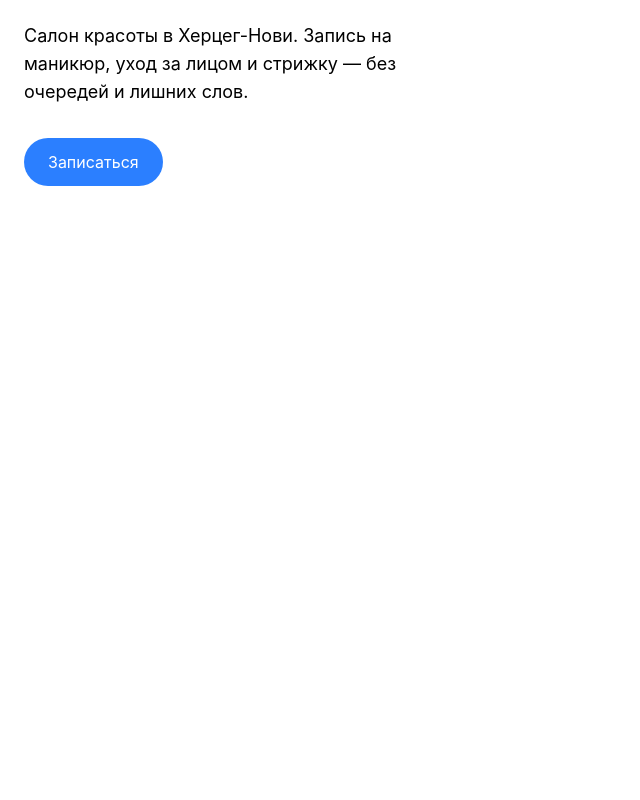
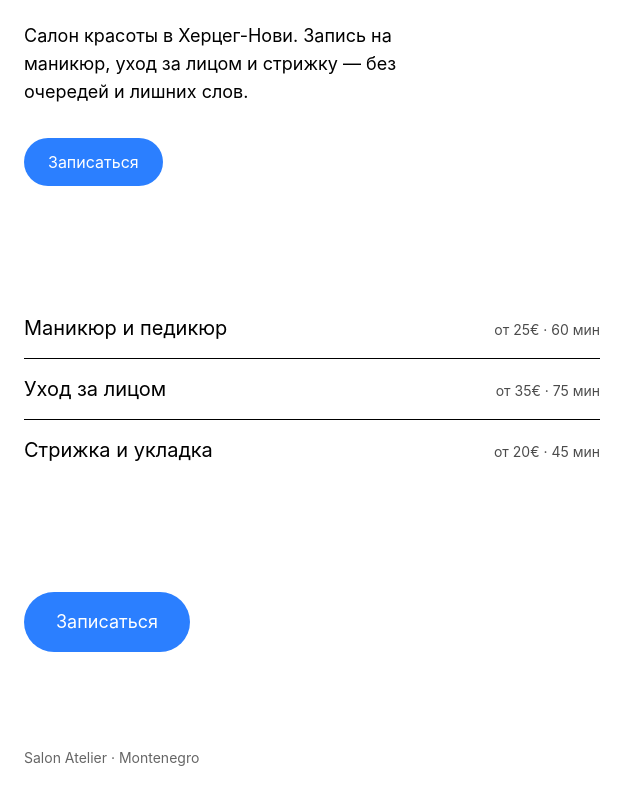
Before and after one commit to SabinaBatrakova/catalog-site, a React (Vite) app: page / in a window 1280 px wide. Shown: the part 187-987 px from the top of the page, without its empty margins (0-640 px from the left). Before the commit the page ends 800 px from the top, so only its background shows below. Built offline with nearby package versions, Linux system fonts and the light colour scheme.

Commit message:
feat: complete beauty-1 page with ServicesGrid, ContactCTA, Footer

```diff
--- a/src/App.tsx
+++ b/src/App.tsx
@@ -1,6 +1,9 @@
-import { Header } from '@/components/blocks/Header'
-import { Hero } from '@/components/blocks/Hero'
-import { content } from '@/templates/beauty-1/content'
+import { Header } from "@/components/blocks/Header";
+import { Hero } from "@/components/blocks/Hero";
+import { ServicesGrid } from "@/components/blocks/ServicesGrid";
+import { ContactCTA } from "@/components/blocks/ContactCTA";
+import { Footer } from "@/components/blocks/Footer";
+import { content } from "@/templates/beauty-1/content";
 
 function App() {
   return (
@@ -16,8 +19,11 @@ function App() {
         ctaLabel={content.ctaLabel}
         ctaHref={content.ctaHref}
       />
+      <ServicesGrid services={content.services} />
+      <ContactCTA ctaLabel={content.ctaLabel} ctaHref={content.ctaHref} />
+      <Footer businessName={content.businessName} />
     </div>
-  )
+  );
 }
 
-export default App
+export default App;
--- /dev/null
+++ b/src/components/blocks/ContactCTA.tsx
@@ -0,0 +1,14 @@
+type Props = {
+  ctaLabel: string
+  ctaHref: string
+}
+
+export function ContactCTA({ ctaLabel, ctaHref }: Props) {
+  return (
+    <section className="px-6 py-16">
+      <a href={ctaHref} className="inline-block rounded-full bg-blue-500 px-8 py-4 text-lg text-white">
+        {ctaLabel}
+      </a>
+    </section>
+  )
+}
--- /dev/null
+++ b/src/components/blocks/Footer.tsx
@@ -0,0 +1,11 @@
+type Props = {
+  businessName: string
+}
+
+export function Footer({ businessName }: Props) {
+  return (
+    <footer className="px-6 py-8 text-sm opacity-60">
+      {businessName} · Montenegro
+    </footer>
+  )
+}
--- /dev/null
+++ b/src/components/blocks/ServicesGrid.tsx
@@ -0,0 +1,20 @@
+import type { ServiceItem } from '@/lib/types'
+
+type Props = {
+  services: ServiceItem[]
+}
+
+export function ServicesGrid({ services }: Props) {
+  return (
+    <section className="px-6 py-12">
+      <ul className="max-w-xl divide-y">
+        {services.map((s) => (
+          <li key={s.name} className="flex items-baseline justify-between py-4">
+            <span className="text-xl">{s.name}</span>
+            <span className="text-sm opacity-70">{s.detail}</span>
+          </li>
+        ))}
+      </ul>
+    </section>
+  )
+}
```
